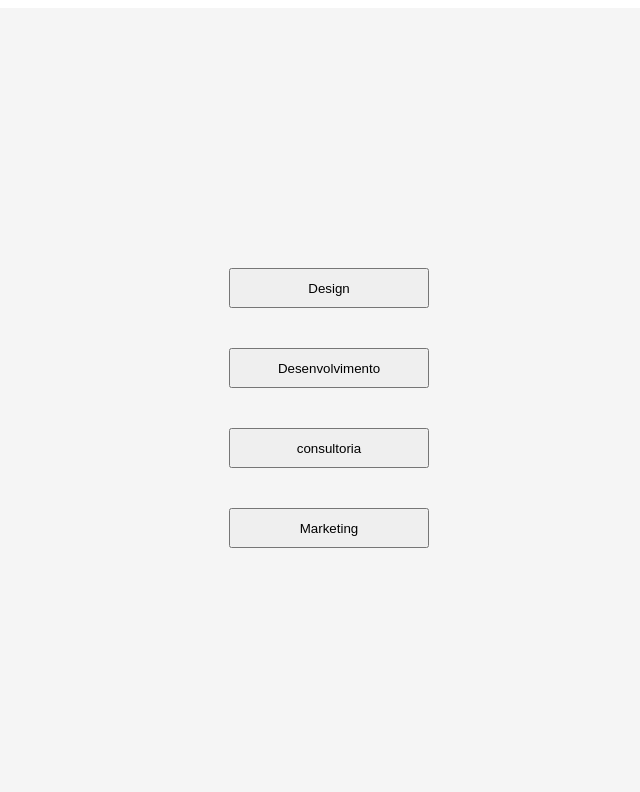
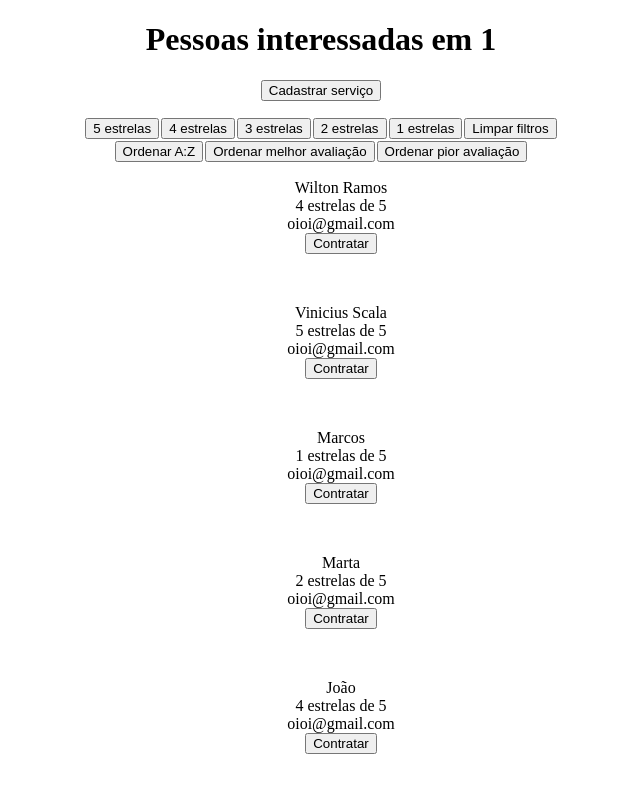
Before and after one commit to v1lton/plataforma_freelancer, an Angular app in the folder plataforma_freelancer/: page /freelancers/1 in a window 1280 px wide. Before the commit this address led to /. Shown: the top 792 px of the page, without its empty margins (319-959 px from the left). Built offline with nearby package versions, Linux system fonts and the light colour scheme.

Commit message:
Implementa navegação de services-screen a freelancers-screen

```diff
--- a/plataforma_freelancer/src/app/app-routing.module.ts
+++ b/plataforma_freelancer/src/app/app-routing.module.ts
@@ -1,7 +1,14 @@
 import { NgModule } from '@angular/core';
 import { RouterModule, Routes } from '@angular/router';
+import { FeedbackScreenComponent } from './feedback-screen/feedback-screen.component';
+import { FreelancersScreenComponent } from './freelancers-screen/freelancers-screen.component';
+import { ServicesScreenComponent } from './services-screen/services-screen.component';
 
-const routes: Routes = [];
+const routes: Routes = [
+  { path: 'freelancers/:service', component: FreelancersScreenComponent },
+  { path: 'services', component: ServicesScreenComponent },
+  { path: 'feedback', component: FeedbackScreenComponent },
+];
 
 @NgModule({
   imports: [RouterModule.forRoot(routes)],
--- a/plataforma_freelancer/src/app/app.component.html
+++ b/plataforma_freelancer/src/app/app.component.html
@@ -1 +1,2 @@
-<app-services-screen></app-services-screen>
+<!-- <app-services-screen></app-services-screen> -->
+<router-outlet></router-outlet>
--- a/plataforma_freelancer/src/app/freelancers-screen/freelancers-screen.component.html
+++ b/plataforma_freelancer/src/app/freelancers-screen/freelancers-screen.component.html
@@ -34,7 +34,7 @@
                     <dd>{{ freelancer.name }}</dd>
                     <dd>{{ freelancer.getScore() }}</dd>
                     <dd>{{ freelancer.email }}</dd>
-                    <dd><button (click)="hire()"> Contratar </button></dd>
+                    <dd><button (click)="navigateToFeedback(freelancer)"> Contratar </button></dd>
                     <br>
                 </dl>
             </div>
@@ -48,7 +48,7 @@
                 <dd>{{ freelancer.name }}</dd>
                 <dd>{{ freelancer.getScore() }}</dd>
                 <dd>{{ freelancer.email }}</dd>
-                <dd><button (click)="hire()"> Contratar </button></dd>
+                <dd><button (click)="navigateToFeedback(freelancer)"> Contratar </button></dd>
                 <br>
             </dl>
         </ng-container>
--- a/plataforma_freelancer/src/app/freelancers-screen/freelancers-screen.component.ts
+++ b/plataforma_freelancer/src/app/freelancers-screen/freelancers-screen.component.ts
@@ -1,4 +1,5 @@
 import { Component, OnInit } from '@angular/core';
+import { ActivatedRoute, Router } from '@angular/router';
 
 @Component({
   selector: 'app-freelancers-screen',
@@ -7,34 +8,40 @@ import { Component, OnInit } from '@angular/core';
 })
 export class FreelancersScreenComponent implements OnInit {
 
-  service: string;
-  freelancers: Freelancer[] = [new Freelancer("Wilton Ramos",4), new Freelancer("Vinicius Scala", 5), new Freelancer("Marcos", 1), new Freelancer("Marta", 2), new Freelancer("João",4)];
+  service: string | null;
+  freelancers: Freelancer[] = [new Freelancer("Wilton Ramos", 4), new Freelancer("Vinicius Scala", 5), new Freelancer("Marcos", 1), new Freelancer("Marta", 2), new Freelancer("João", 4)];
   filteredFreelancers: Freelancer[] = []
   isFiltered: boolean = false;
 
-  constructor() {
-    this.service = "UX";
+  constructor(
+    private router: Router,
+    private activatedRoute: ActivatedRoute
+  ) {
+    this.service = "";
   }
 
   ngOnInit(): void {
+    const par = this.activatedRoute.snapshot.paramMap.get('service');
+    this.service = par;
   }
 
-  hire(){
+  navigateToFeedback(freelancer: Freelancer) {
+    this.router.navigate(['feedback']);
   }
 
   sortByBestScores() {
-    this.filteredFreelancers.sort((a,b) => b.score - a.score);
-    this.freelancers.sort((a,b) => b.score - a.score);
+    this.filteredFreelancers.sort((a, b) => b.score - a.score);
+    this.freelancers.sort((a, b) => b.score - a.score);
   }
 
   sortByWorstScore() {
-    this.filteredFreelancers.sort((a,b) => a.score - b.score);
-    this.freelancers.sort((a,b) => a.score - b.score);
+    this.filteredFreelancers.sort((a, b) => a.score - b.score);
+    this.freelancers.sort((a, b) => a.score - b.score);
   }
 
   sortByName() {
-    this.filteredFreelancers.sort((a,b) => (a.name > b.name) ? 1 : ((b.name > a.name) ? -1 : 0));
-    this.freelancers.sort((a,b) => (a.name > b.name) ? 1 : ((b.name > a.name) ? -1 : 0));
+    this.filteredFreelancers.sort((a, b) => (a.name > b.name) ? 1 : ((b.name > a.name) ? -1 : 0));
+    this.freelancers.sort((a, b) => (a.name > b.name) ? 1 : ((b.name > a.name) ? -1 : 0));
   }
 
   filterBy(numberOfStars: number) {
--- a/plataforma_freelancer/src/app/services-screen/services-screen.component.html
+++ b/plataforma_freelancer/src/app/services-screen/services-screen.component.html
@@ -1,6 +1,6 @@
 <section class="services-screen">
     <div class="content">
-        <button *ngFor="let service of services">
+        <button *ngFor="let service of services" (click)="navigateToFreelancers(service)">
             {{ service }}
         </button>
     </div>
--- a/plataforma_freelancer/src/app/services-screen/services-screen.component.ts
+++ b/plataforma_freelancer/src/app/services-screen/services-screen.component.ts
@@ -1,4 +1,5 @@
 import { Component, OnInit } from '@angular/core';
+import { Router } from '@angular/router';
 
 @Component({
   selector: 'app-services-screen',
@@ -7,11 +8,16 @@ import { Component, OnInit } from '@angular/core';
 })
 export class ServicesScreenComponent implements OnInit {
 
-  services: string[] = ['Design', 'Desenvolvimento', 'consultoria', 'Marketing'];
+  services: string[] = ['Design', 'Desenvolvimento', 'Consultoria', 'Marketing'];
 
-  constructor() { }
+  constructor(
+    private router: Router
+  ) { }
 
   ngOnInit(): void {
   }
 
+  navigateToFreelancers(forService: string) {
+    this.router.navigate(['/freelancers/' + forService]);
+  }
 }
```
